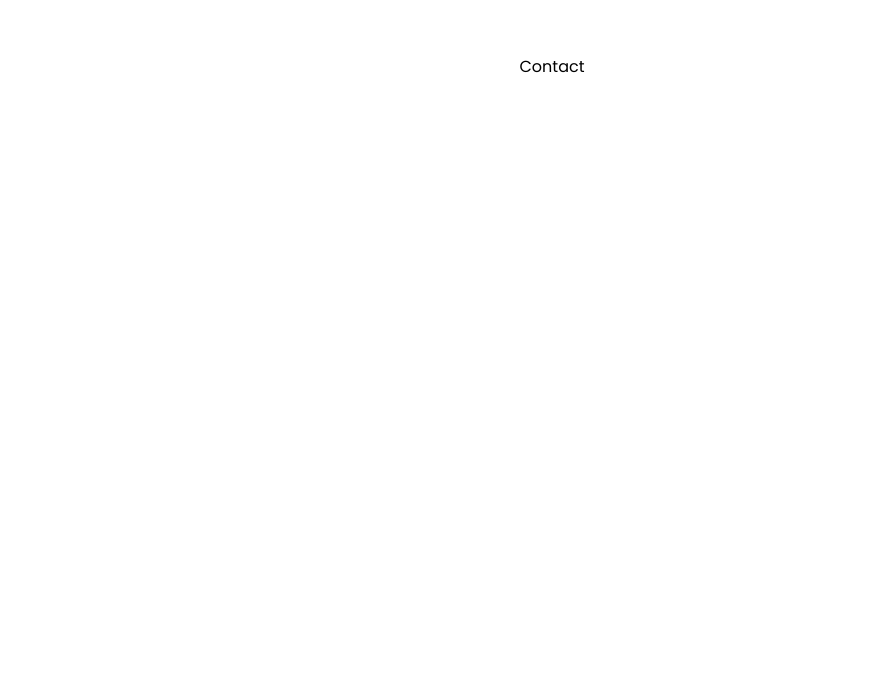
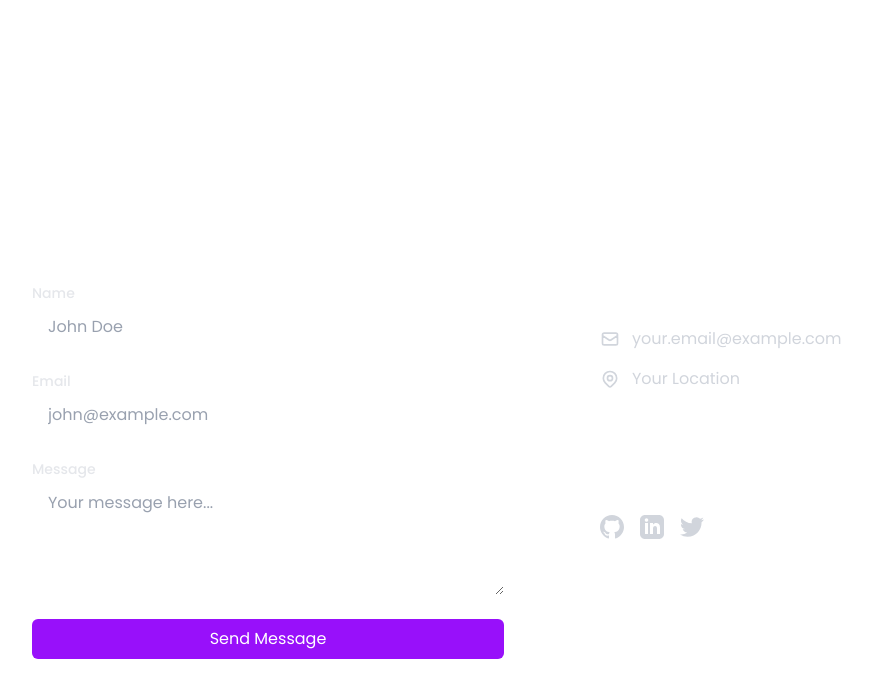
Before and after one commit to amire49/portfolio, a React (Vite) app: page / in a window 1280 px wide. Shown: the part 2447-3144 px from the top of the page, without its empty margins (88-960 px from the left). Before the commit the page ends 2526 px from the top, so only its background shows below. Built offline with nearby package versions, Linux system fonts and the light colour scheme.

Commit message:
contact section done

```diff
--- a/src/components/Contact.jsx
+++ b/src/components/Contact.jsx
@@ -1,11 +1,228 @@
-
+import { motion } from "framer-motion";
+import { useState } from "react";
 
 const Contact = () => {
+  const [formData, setFormData] = useState({
+    name: "",
+    email: "",
+    message: "",
+  });
+
+  const handleSubmit = (e) => {
+    e.preventDefault();
+    // Handle form submission here
+    console.log(formData);
+  };
+
+  const handleChange = (e) => {
+    setFormData({ ...formData, [e.target.name]: e.target.value });
+  };
+
+  const socialLinks = [
+    {
+      name: "GitHub",
+      icon: (
+        <svg
+          className="h-6 w-6"
+          fill="currentColor"
+          viewBox="0 0 24 24"
+          xmlns="http://www.w3.org/2000/svg"
+        >
+          <path d="M12 0c-6.626 0-12 5.373-12 12 0 5.302 3.438 9.8 8.207 11.387.599.111.793-.261.793-.577v-2.234c-3.338.726-4.033-1.416-4.033-1.416-.546-1.387-1.333-1.756-1.333-1.756-1.089-.745.083-.729.083-.729 1.205.084 1.839 1.237 1.839 1.237 1.07 1.834 2.807 1.304 3.492.997.107-.775.418-1.305.762-1.604-2.665-.305-5.467-1.334-5.467-5.931 0-1.311.469-2.381 1.236-3.221-.124-.303-.535-1.524.117-3.176 0 0 1.008-.322 3.301 1.23.957-.266 1.983-.399 3.003-.404 1.02.005 2.047.138 3.006.404 2.291-1.552 3.297-1.23 3.297-1.23.653 1.653.242 2.874.118 3.176.77.84 1.235 1.911 1.235 3.221 0 4.609-2.807 5.624-5.479 5.921.43.372.823 1.102.823 2.222v3.293c0 .319.192.694.801.576 4.765-1.589 8.199-6.086 8.199-11.386 0-6.627-5.373-12-12-12z" />
+        </svg>
+      ),
+      url: "https://github.com/yourusername",
+    },
+    {
+      name: "LinkedIn",
+      icon: (
+        <svg
+          className="h-6 w-6"
+          fill="currentColor"
+          viewBox="0 0 24 24"
+          xmlns="http://www.w3.org/2000/svg"
+        >
+          <path d="M19 0h-14c-2.761 0-5 2.239-5 5v14c0 2.761 2.239 5 5 5h14c2.762 0 5-2.239 5-5v-14c0-2.761-2.238-5-5-5zm-11 19h-3v-11h3v11zm-1.5-12.268c-.966 0-1.75-.79-1.75-1.764s.784-1.764 1.75-1.764 1.75.79 1.75 1.764-.783 1.764-1.75 1.764zm13.5 12.268h-3v-5.604c0-3.368-4-3.113-4 0v5.604h-3v-11h3v1.765c1.396-2.586 7-2.777 7 2.476v6.759z" />
+        </svg>
+      ),
+      url: "https://linkedin.com/in/yourusername",
+    },
+    {
+      name: "Twitter",
+      icon: (
+        <svg
+          className="h-6 w-6"
+          fill="currentColor"
+          viewBox="0 0 24 24"
+          xmlns="http://www.w3.org/2000/svg"
+        >
+          <path d="M23.953 4.57a10 10 0 01-2.825.775 4.958 4.958 0 002.163-2.723c-.951.555-2.005.959-3.127 1.184a4.92 4.92 0 00-8.384 4.482C7.69 8.095 4.067 6.13 1.64 3.162a4.822 4.822 0 00-.666 2.475c0 1.71.87 3.213 2.188 4.096a4.904 4.904 0 01-2.228-.616v.06a4.923 4.923 0 003.946 4.827 4.996 4.996 0 01-2.212.085 4.936 4.936 0 004.604 3.417 9.867 9.867 0 01-6.102 2.105c-.39 0-.779-.023-1.17-.067a13.995 13.995 0 007.557 2.209c9.053 0 13.998-7.496 13.998-13.985 0-.21 0-.42-.015-.63A9.935 9.935 0 0024 4.59z" />
+        </svg>
+      ),
+      url: "https://twitter.com/yourusername",
+    },
+  ];
+
   return (
-    <div>
-      Contact
-    </div>
-  )
-}
+    <section id="contact" className="min-h-screen w-full py-16 md:py-24">
+      <div className="mx-auto max-w-7xl px-4 sm:px-6 lg:px-8">
+        <motion.h2
+          initial={{ opacity: 0, y: 20 }}
+          whileInView={{ opacity: 1, y: 0 }}
+          className="mb-12 text-center text-4xl font-light text-white md:text-6xl"
+        >
+          Get in Touch
+        </motion.h2>
+        <div className="grid gap-12 md:grid-cols-2">
+          {/* Contact Form */}
+          <motion.div
+            initial={{ opacity: 0, x: -20 }}
+            whileInView={{ opacity: 1, x: 0 }}
+            transition={{ duration: 0.5 }}
+            className="rounded-lg bg-white/5 p-6 backdrop-blur-sm"
+          >
+            <form onSubmit={handleSubmit} className="space-y-6">
+              <div>
+                <label
+                  htmlFor="name"
+                  className="block text-sm font-medium text-gray-200"
+                >
+                  Name
+                </label>
+                <input
+                  type="text"
+                  id="name"
+                  name="name"
+                  value={formData.name}
+                  onChange={handleChange}
+                  required
+                  className="mt-1 block w-full rounded-md border-gray-700 bg-white/10 px-4 py-2 text-white placeholder-gray-400 backdrop-blur-sm focus:border-purple-500 focus:ring-purple-500"
+                  placeholder="John Doe"
+                />
+              </div>
+              <div>
+                <label
+                  htmlFor="email"
+                  className="block text-sm font-medium text-gray-200"
+                >
+                  Email
+                </label>
+                <input
+                  type="email"
+                  id="email"
+                  name="email"
+                  value={formData.email}
+                  onChange={handleChange}
+                  required
+                  className="mt-1 block w-full rounded-md border-gray-700 bg-white/10 px-4 py-2 text-white placeholder-gray-400 backdrop-blur-sm focus:border-purple-500 focus:ring-purple-500"
+                  placeholder="john@example.com"
+                />
+              </div>
+              <div>
+                <label
+                  htmlFor="message"
+                  className="block text-sm font-medium text-gray-200"
+                >
+                  Message
+                </label>
+                <textarea
+                  id="message"
+                  name="message"
+                  value={formData.message}
+                  onChange={handleChange}
+                  required
+                  rows={4}
+                  className="mt-1 block w-full rounded-md border-gray-700 bg-white/10 px-4 py-2 text-white placeholder-gray-400 backdrop-blur-sm focus:border-purple-500 focus:ring-purple-500"
+                  placeholder="Your message here..."
+                />
+              </div>
+              <button
+                type="submit"
+                className="w-full rounded-md bg-purple-600 px-4 py-2 text-white transition-colors hover:bg-purple-700 focus:outline-none focus:ring-2 focus:ring-purple-500 focus:ring-offset-2"
+              >
+                Send Message
+              </button>
+            </form>
+          </motion.div>
 
-export default Contact
+          {/* Contact Information */}
+          <motion.div
+            initial={{ opacity: 0, x: 20 }}
+            whileInView={{ opacity: 1, x: 0 }}
+            transition={{ duration: 0.5 }}
+            className="space-y-8"
+          >
+            <div className="rounded-lg bg-white/5 p-6 backdrop-blur-sm">
+              <h3 className="mb-4 text-xl font-semibold text-white">
+                Connect with me
+              </h3>
+              <div className="space-y-4">
+                <p className="flex items-center text-gray-300">
+                  <svg
+                    className="mr-3 h-5 w-5"
+                    fill="none"
+                    stroke="currentColor"
+                    viewBox="0 0 24 24"
+                    xmlns="http://www.w3.org/2000/svg"
+                  >
+                    <path
+                      strokeLinecap="round"
+                      strokeLinejoin="round"
+                      strokeWidth={2}
+                      d="M3 8l7.89 5.26a2 2 0 002.22 0L21 8M5 19h14a2 2 0 002-2V7a2 2 0 00-2-2H5a2 2 0 00-2 2v10a2 2 0 002 2z"
+                    />
+                  </svg>
+                  your.email@example.com
+                </p>
+                <p className="flex items-center text-gray-300">
+                  <svg
+                    className="mr-3 h-5 w-5"
+                    fill="none"
+                    stroke="currentColor"
+                    viewBox="0 0 24 24"
+                    xmlns="http://www.w3.org/2000/svg"
+                  >
+                    <path
+                      strokeLinecap="round"
+                      strokeLinejoin="round"
+                      strokeWidth={2}
+                      d="M17.657 16.657L13.414 20.9a1.998 1.998 0 01-2.827 0l-4.244-4.243a8 8 0 1111.314 0z"
+                    />
+                    <path
+                      strokeLinecap="round"
+                      strokeLinejoin="round"
+                      strokeWidth={2}
+                      d="M15 11a3 3 0 11-6 0 3 3 0 016 0z"
+                    />
+                  </svg>
+                  Your Location
+                </p>
+              </div>
+            </div>
+
+            <div className="rounded-lg bg-white/5 p-6 backdrop-blur-sm">
+              <h3 className="mb-4 text-xl font-semibold text-white">
+                Social Media
+              </h3>
+              <div className="flex space-x-4">
+                {socialLinks.map((link) => (
+                  <a
+                    key={link.name}
+                    href={link.url}
+                    target="_blank"
+                    rel="noopener noreferrer"
+                    className="text-gray-300 transition-colors hover:text-purple-500"
+                  >
+                    {link.icon}
+                  </a>
+                ))}
+              </div>
+            </div>
+          </motion.div>
+        </div>
+      </div>
+    </section>
+  );
+};
+
+export default Contact;
```
